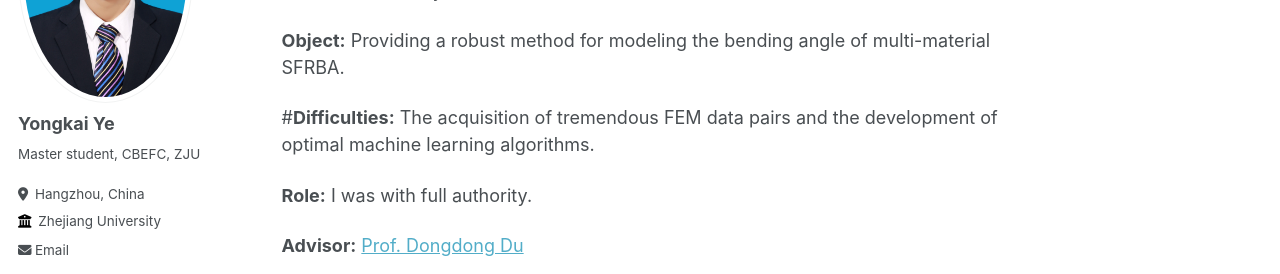
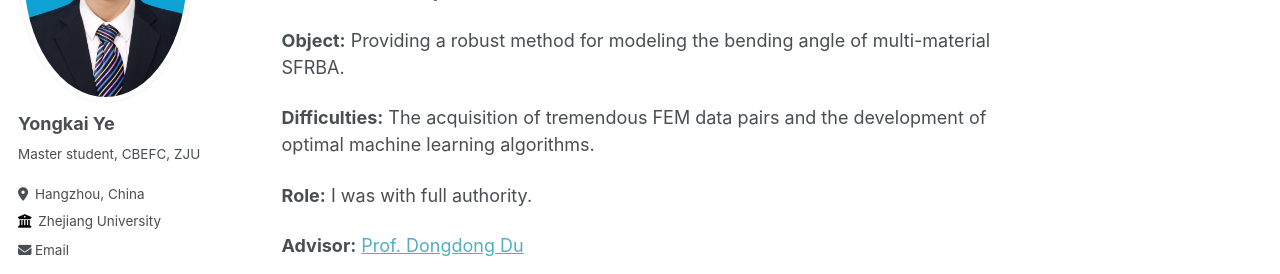
Before and after one commit to Yongkai-Ye/Yongkai-Ye.github.io, a Jekyll site: the page built from _researches/zju-research-1.md, in a window 1280 px wide and 900 px high. Shown: the part 260-534 px from the top of the window. Built offline with Jekyll 4.4.1, drawn with Linux system fonts in a browser that asks for light colours; some web fonts are replaced.

```diff
--- a/_researches/zju-research-1.md
+++ b/_researches/zju-research-1.md
@@ -10,7 +10,7 @@ permalink: /research/zju-research-1
 
 **Object:** Providing a robust method for modeling the bending angle of multi-material SFRBA.
 
-#**Difficulties:** The acquisition of tremendous FEM data pairs and the development of optimal machine learning algorithms.
+**Difficulties:** The acquisition of tremendous FEM data pairs and the development of optimal machine learning algorithms.
 
 **Role:** I was with full authority.
 
```
